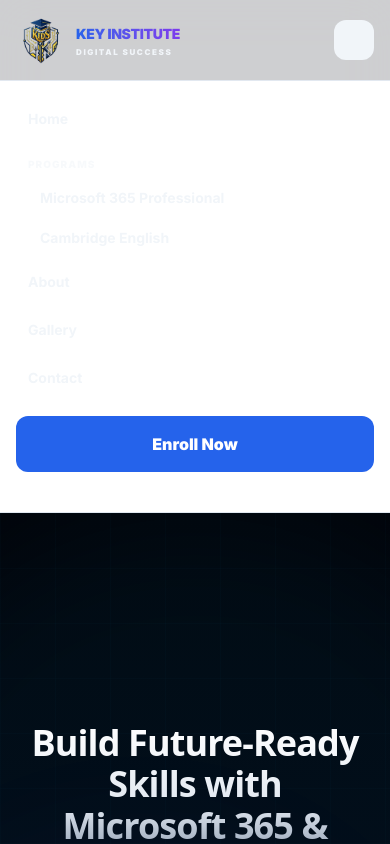
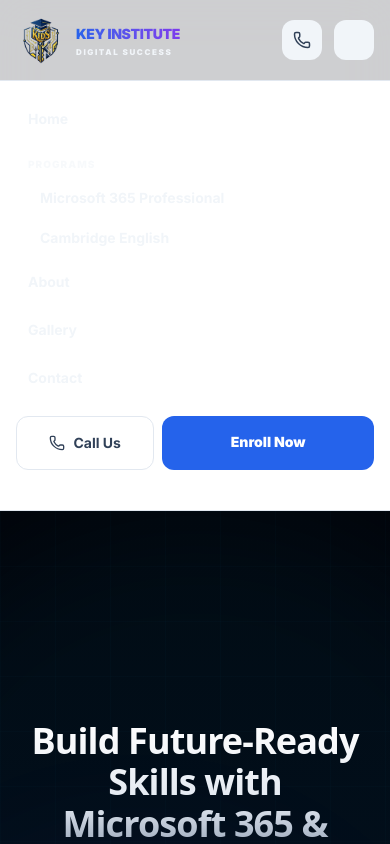
Before and after one commit to Key-Digital-Success/KIDS-Website, a Next.js app: page / in a window 390 px wide. Both pictures are taken after a click on the button 354 px from the left and 40 px from the top of the page. Shown: the top 844 px of the page. Built offline with nearby package versions, Linux system fonts and the light colour scheme.

Commit message:
fixed call button

```diff
--- a/components/Navbar.tsx
+++ b/components/Navbar.tsx
@@ -85,7 +85,7 @@ export default function Navbar() {
             ))}
 
             <div className="flex items-center gap-3 border-l border-slate-200 dark:border-slate-800 pl-6">
-              <a href="tel:+94710525968" className="w-10 h-10 rounded-full flex items-center justify-center bg-slate-100 dark:bg-slate-800 hover:bg-green-500 hover:text-white transition-all">
+              <a href="tel:+94710525968" className="w-10 h-10 rounded-full flex items-center justify-center bg-slate-100 dark:bg-slate-800 hover:bg-green-500 hover:text-white transition-all" aria-label="Call Key Institute">
                 <Phone className="w-4 h-4" />
               </a>
               <motion.a whileHover={{ scale: 1.03 }} href="#enrollment-hub" className="inline-flex items-center gap-1.5 px-5 py-2.5 text-sm font-extrabold text-white bg-gradient-to-r from-brand-blue to-brand-purple rounded-xl shadow-md">
@@ -94,8 +94,12 @@ export default function Navbar() {
             </div>
           </div>
 
-          {/* Mobile Zone */}
+          {/* Mobile Zone Buttons */}
           <div className="flex items-center lg:hidden gap-3">
+            {/* Direct Call Button next to the Menu Trigger for quick mobile access */}
+            <a href="tel:+94710525968" className="w-10 h-10 rounded-xl flex items-center justify-center bg-slate-100 dark:bg-slate-800 text-slate-700 dark:text-slate-200 hover:bg-green-500 hover:text-white transition-all" aria-label="Call Key Institute">
+              <Phone className="w-4.5 h-4.5" />
+            </a>
             <button onClick={() => setIsOpen(!isOpen)} className="p-2.5 rounded-xl bg-slate-100 dark:bg-slate-800">
               {isOpen ? <X className="w-5 h-5" /> : <Menu className="w-5 h-5" />}
             </button>
@@ -115,9 +119,16 @@ export default function Navbar() {
               {navLinks.slice(1).map((link) => (
                 <Link key={link.name} href={link.href} onClick={() => setIsOpen(false)} className="block p-3 font-bold text-sm">{link.name}</Link>
               ))}
-              <Link href="#enrollment-hub" onClick={() => setIsOpen(false)} className="block text-center mt-4 p-4 font-black text-white bg-brand-blue rounded-xl">
-                Enroll Now
-              </Link>
+
+              {/* Call Action + Enroll Action Grid for Mobile Drawer Layout */}
+              <div className="grid grid-cols-5 gap-2 mt-4">
+                <a href="tel:+94710525968" className="col-span-2 flex items-center justify-center gap-2 p-4 font-bold text-sm rounded-xl border border-slate-200 dark:border-slate-800 text-slate-700 dark:text-slate-200 hover:bg-green-500 hover:text-white dark:hover:bg-green-600 transition-colors">
+                  <Phone className="w-4 h-4" /> Call Us
+                </a>
+                <Link href="#enrollment-hub" onClick={() => setIsOpen(false)} className="col-span-3 block text-center p-4 font-black text-sm text-white bg-brand-blue rounded-xl">
+                  Enroll Now
+                </Link>
+              </div>
             </div>
           </motion.div>
         )}
```
